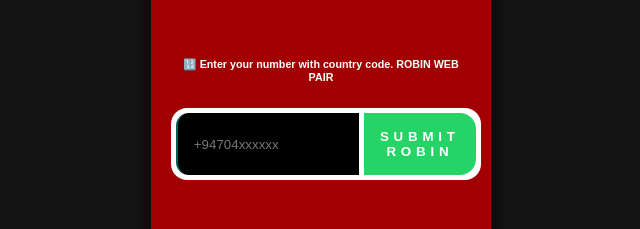
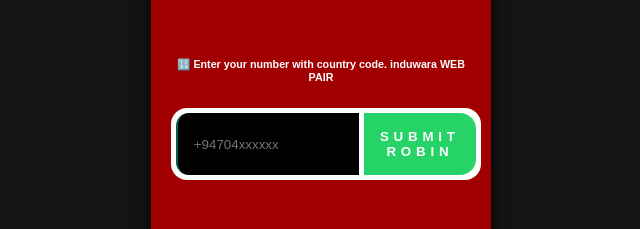
Before and after one commit to induwaradaham/induwaraIN, a plain HTML site: page pair.html in a window 1280 px wide. Shown: the part 319-548 px from the top of the page, 319-959 px from the left. Drawn offline with nearby package versions, Linux system fonts and the light colour scheme.

Commit message:
Update pair.html

```diff
--- a/pair.html
+++ b/pair.html
@@ -147,7 +147,7 @@
           <p>
             <h3 class="centered-text">Link induwara with phone number</h3>
             <br>
-            <h6>🔢 Enter your number with country code. ROBIN WEB PAIR</h6>
+            <h6>🔢 Enter your number with country code. induwara WEB PAIR</h6>
             <div class="input-container">
               <input placeholder="+94704xxxxxx" type="number" id="number" placeholder="❗ Enter your phone number with country code, ROBIN WEB PAIR" name="">
               <button id="submit">Submit ROBIN</button>
```
